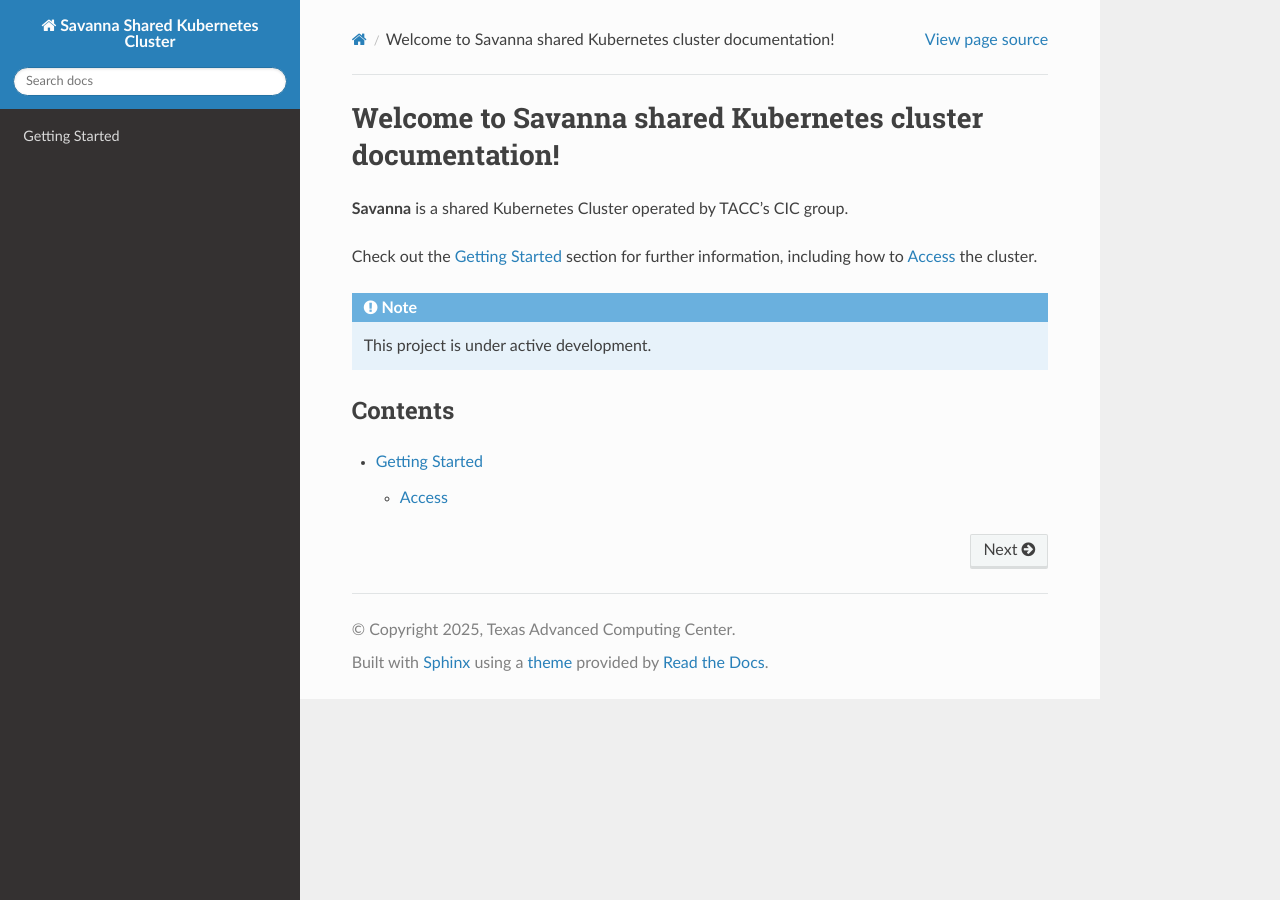
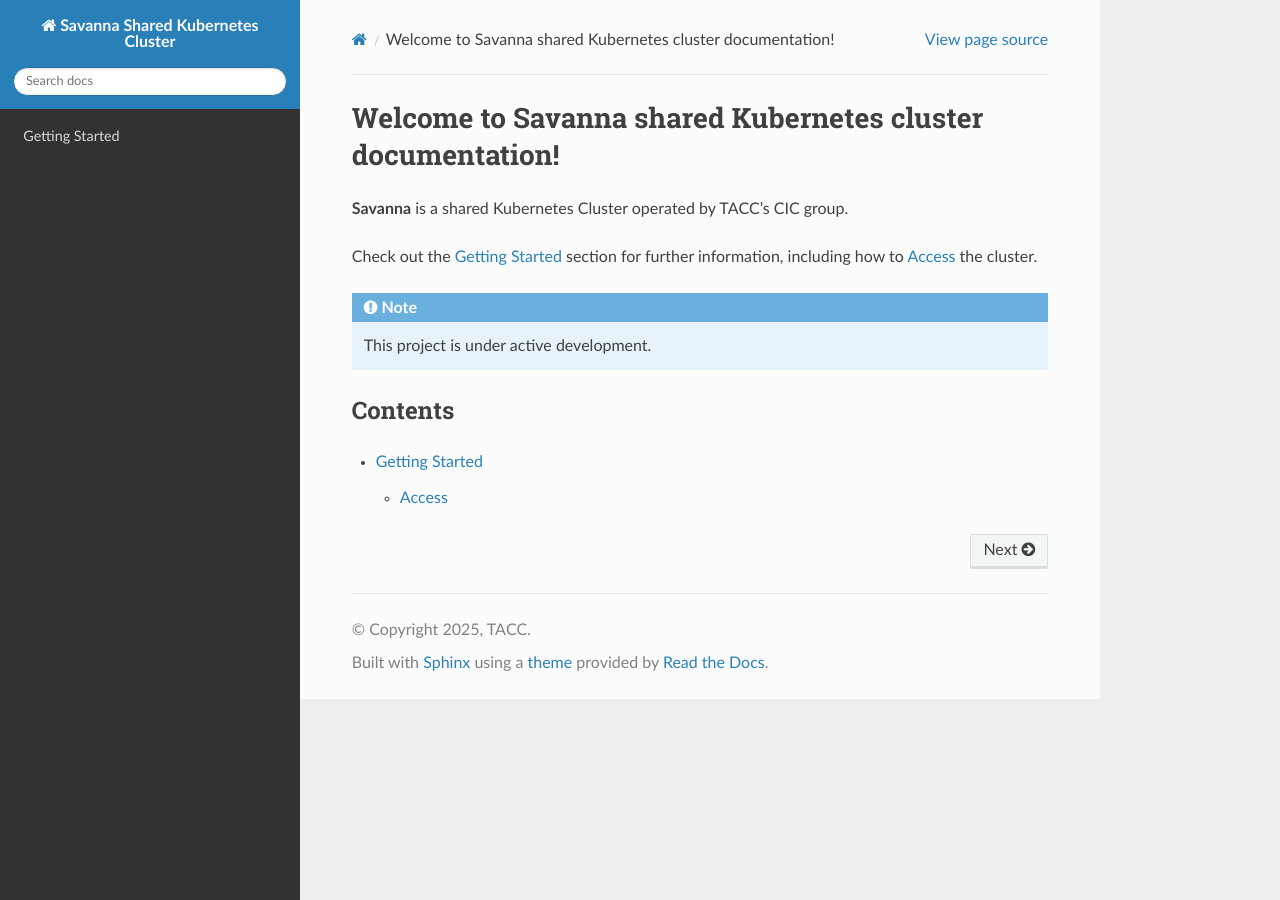
Before and after one commit to TACC-Cloud/savanna-documentation, a Sphinx documentation site: the page built from docs/source/index.rst, in a window 1280 px wide. Built offline with Sphinx 7.4.7 and the Read the Docs theme 3.1.0, drawn with Linux system fonts in a browser that asks for light colours.

Commit message:
Update conf.py

```diff
--- a/docs/source/conf.py
+++ b/docs/source/conf.py
@@ -3,7 +3,7 @@
 # -- Project information
 
 project = 'Savanna Shared Kubernetes Cluster'
-copyright = '2025, Texas Advanced Computing Center'
+copyright = '2025, TACC'
 author = 'François'
 
 release = '0.1'
```
